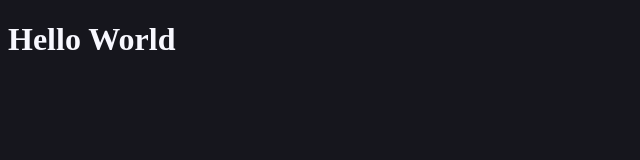
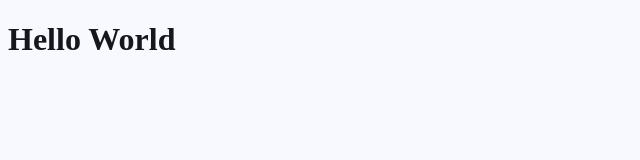
Before and after one commit to ga-wolf/hosting-parcel-with-vercel, a website built with Parcel: page client/index.html in a window 1280 px wide. Shown: the whole page, without its empty margins (0-640 px from the left). Built offline with nearby package versions, Linux system fonts and the light colour scheme.

Commit message:
Changed colours

```diff
--- a/client/style.css
+++ b/client/style.css
@@ -1,4 +1,4 @@
 body {
-  background: #16161d;
-  color: #f8f8ff;
+  color: #16161d;
+  background: #f8f8ff;
 }
```
